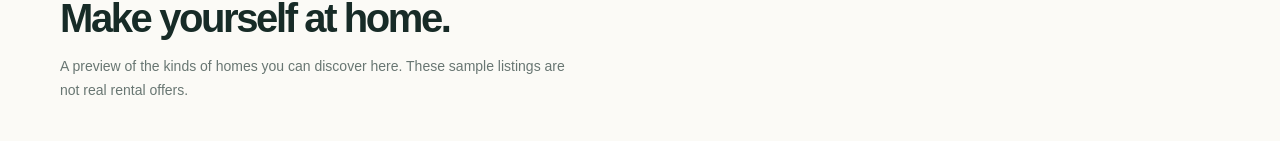
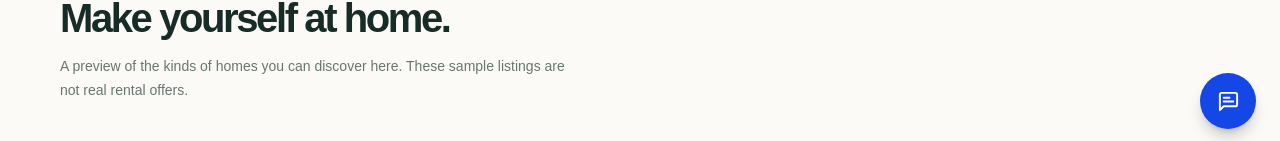
Before and after one commit to Karims16/sogakope-rentals, a Next.js app: page / in a window 1280 px wide. Shown: the part 647-788 px from the top of the page. Built offline with nearby package versions, Linux system fonts and the light colour scheme; no server answers; the database is empty.

Commit message:
Add floating contact support button and remove from footer

```diff
--- a/src/app/layout.tsx
+++ b/src/app/layout.tsx
@@ -1,6 +1,7 @@
 import type { Metadata, Viewport } from "next";
 import type { ReactNode } from "react";
 import { Analytics } from "@vercel/analytics/next";
+import FloatingSupportButton from "@/components/floating-support-button";
 import "./globals.css";
 
 export const metadata: Metadata = {
@@ -67,6 +68,7 @@ export default function RootLayout({
           }}
         />
         {children}
+        <FloatingSupportButton />
         <Analytics />
       </body>
     </html>
--- /dev/null
+++ b/src/components/floating-support-button.tsx
@@ -0,0 +1,15 @@
+import Link from "next/link";
+import { MessageSquareText } from "lucide-react";
+
+export default function FloatingSupportButton() {
+  return (
+    <Link
+      aria-label="Contact Support"
+      className="fixed bottom-5 right-5 z-50 flex size-14 items-center justify-center rounded-full bg-blue-700 text-white shadow-lg shadow-slate-950/20 transition hover:scale-105 hover:bg-blue-600 focus-visible:outline-none focus-visible:ring-4 focus-visible:ring-blue-300 sm:bottom-6 sm:right-6"
+      href="/contact"
+      title="Contact Support"
+    >
+      <MessageSquareText aria-hidden="true" size={23} />
+    </Link>
+  );
+}
--- a/src/components/footer.tsx
+++ b/src/components/footer.tsx
@@ -136,7 +136,6 @@ export default function Footer() {
           <ul className="mt-4 space-y-3">
             <li><Link className={footerLinkClass} href="/about">About Us</Link></li>
             <li><Link className={footerLinkClass} href="/faqs">FAQs</Link></li>
-            <li><Link className={footerLinkClass} href="/contact">Contact Support</Link></li>
             <li><Link className={footerLinkClass} href="/privacy">Privacy Policy</Link></li>
             <li><Link className={footerLinkClass} href="/terms">Terms of Service</Link></li>
           </ul>
--- a/src/components/report-listing-form.tsx
+++ b/src/components/report-listing-form.tsx
@@ -103,7 +103,7 @@ export default function ReportListingForm({
 
       {isOpen && (
         <div
-          className="fixed inset-0 z-50 flex items-center justify-center overflow-y-auto bg-[#172b27]/55 p-4 backdrop-blur-sm"
+          className="fixed inset-0 z-[60] flex items-center justify-center overflow-y-auto bg-[#172b27]/55 p-4 backdrop-blur-sm"
           onMouseDown={(event) => {
             if (event.target === event.currentTarget) closeModal();
           }}
```
